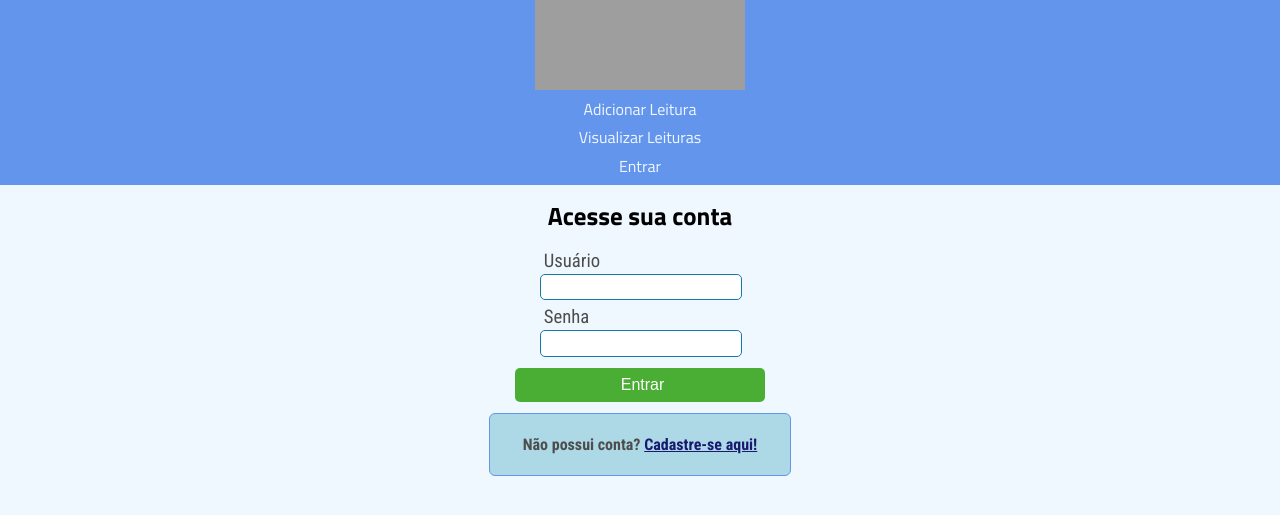
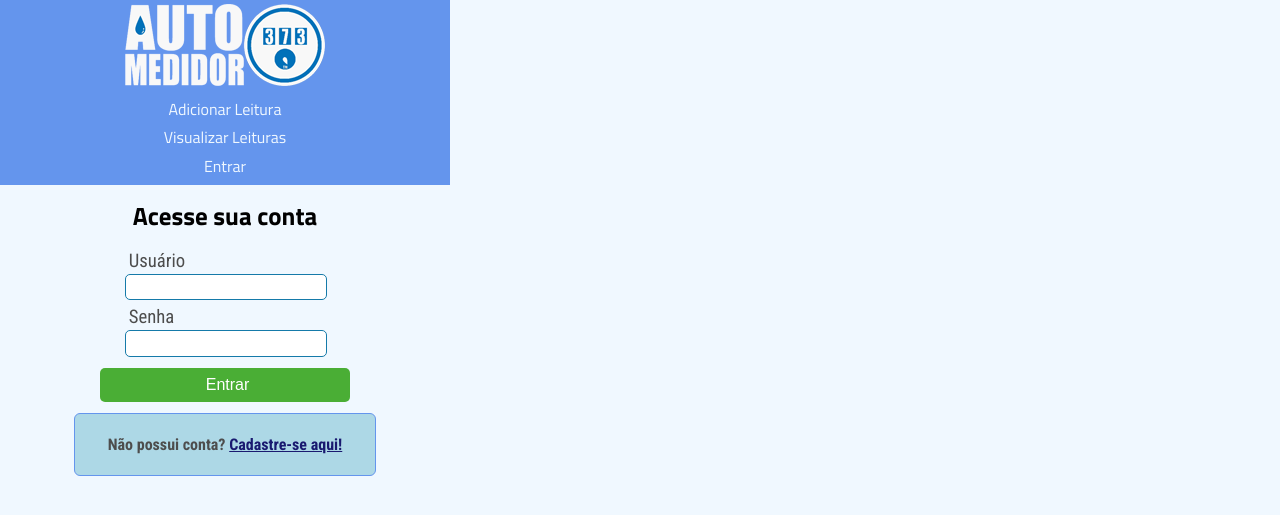
Before and after one commit to montanhadm/sel373, a Flask app: page / in a window 1280 px wide. Shown: the top 515 px of the page. Run offline with Flask 2, Linux system fonts and the light colour scheme; grey boxes are pictures that could not be loaded.

Commit message:
v0.2.7d - Melhorias para Mobile

```diff
--- a/static/css/basic.css
+++ b/static/css/basic.css
@@ -1,6 +1,7 @@
 body{
     font-family: "Roboto Condensed", Helvetica, Arial, sans-serif;
     background-color: aliceblue;
+    max-width: 450px;
 }
 
 h1 {
@@ -17,7 +18,7 @@ nav {
 }
 
 .logo {
-    background-image: url("../logo3.png");
+    background-image: url("../logo_azulalice.png");
     background-repeat: no-repeat;
     background-position: center;
     width: 210px;
@@ -63,7 +64,7 @@ Media Queries
     and (min-device-width: 1000px) {
 
 
-        html {
+        body {
             max-width: none;
         }
 
--- a/static/css/form.css
+++ b/static/css/form.css
@@ -2,6 +2,8 @@ form {
     padding-bottom: 1em;
     display: flex;
     flex-direction: column;
+    max-width: 400px;
+    margin: auto;
 }
 
 h3 {
@@ -67,3 +69,9 @@ input[type=submit] {
 .informative a {
     color: MidnightBlue ;
 }
+
+@media screen
+    and (min-width: 500px)
+    and (min-device-width: 1000px) {
+
+}
--- a/static/css/system_msg.css
+++ b/static/css/system_msg.css
@@ -1,6 +1,6 @@
 div[id="msg_success"], div[id="msg_failed"]{
     width: auto;
-    max-width: 450px;
+    max-width: 400px;
     border-radius: 6px;
     margin-left: 10px;
     margin-right: 10px;
@@ -22,3 +22,16 @@ div[id="msg_success"] h2, div[id="msg_failed"] h2{
     font-weight: 400;
     padding: 1em;
 }
+
+@media screen
+    and (min-width: 500px)
+    and (min-device-width: 1000px) {
+
+        div[id="msg_success"], div[id="msg_failed"]{
+            width: auto;
+            max-width: 450px;
+            border-radius: 6px;
+            margin-left: 10px;
+            margin-right: 10px;
+        }
+}
```
